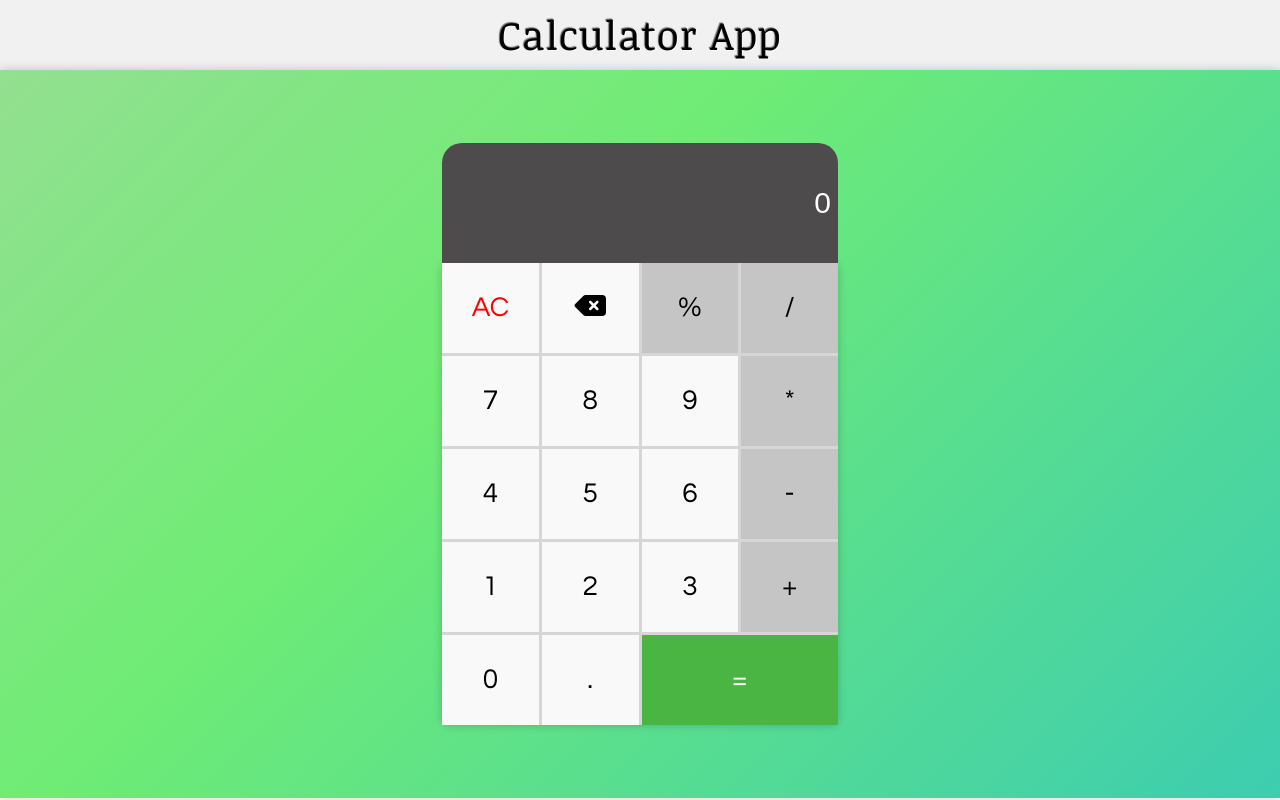
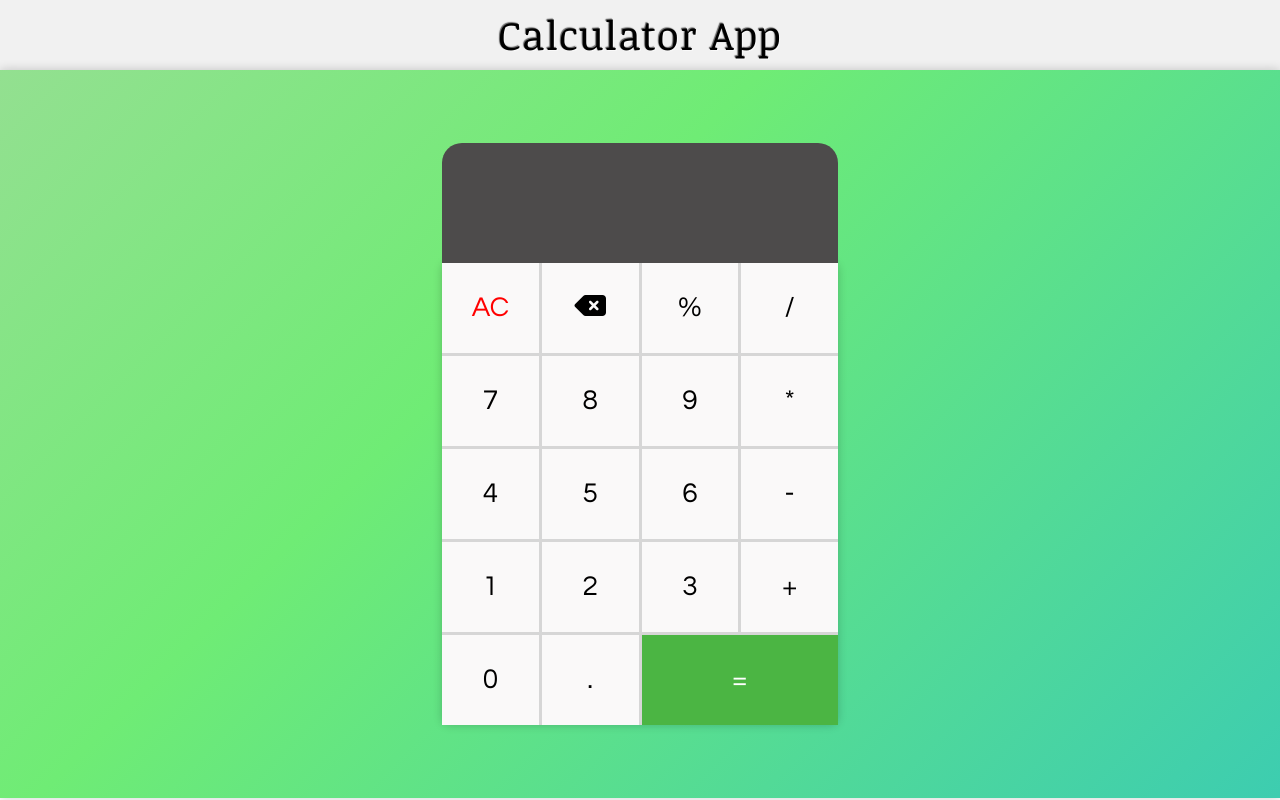
Before and after one commit to AnantKumawat22/CalculatorApp_React, a React (Create React App) app: page / in a window 1280 px wide. Built offline with nearby package versions, Linux system fonts and the light colour scheme.

Commit message:
second commit

```diff
--- a/src/App.css
+++ b/src/App.css
@@ -53,7 +53,7 @@
   margin: 66px auto;
 }
 
-.grid_div{
+#grid_div{
   width: 100%;
   height: auto;
   border-radius: 7px;
@@ -121,10 +121,6 @@
   color: white;
 }
 
-.operator{
-  background-color: #c5c5c5;
-}
-
 .box:active{
   line-height: 10px;
 }
--- a/src/App.js
+++ b/src/App.js
@@ -1,20 +1,20 @@
-import React, { useEffect } from 'react';
+import React from 'react';
 import './App.css';
 import { useState } from 'react';
+import CalcArray from './CalcArray';
 
 function App() {
-
-  const [input, setInput] = useState(0);
+  const [input, setInput] = useState("");
 
   function allClear() {
-    setInput(0);
+    setInput("");
   }
 
   function backspace() {
     if (input.length >= 0) {
       var newStr = input.substring(0, input.length - 1);
       if (newStr == "") {
-        setInput(0);
+        setInput("");
         return;
       }
       setInput(newStr);
@@ -26,20 +26,25 @@ function App() {
     setInput(x);
   }
 
-  const gridclick = () => {
-    var divElements = document.getElementsByClassName('grid_div');
-
-    for (var i = 2; i < divElements.length; i++) {
-      divElements[i].addEventListener('click', function () {
-        setInput(divElements[i].innerText);
-      });
-    };
+  const gridclick = (e) => {
+    let str = input + e.target.innerText;
+    let cal = str.split(" ");
+    setInput(str);
   }
 
-  // function Add(x, y){
-  //   return(x + y);
-  // }
-
+  const result = () => {
+    let res;
+    try {
+      res = eval(input);
+    } catch (e) {
+      if (e instanceof SyntaxError) {
+        alert(e.message);
+      } else {
+        throw e;
+      }
+    }
+    setInput(res);
+  }
 
   return (
     <>
@@ -49,36 +54,19 @@ function App() {
       <div className="container">
         <div className="center_div">
           <input type="text" onChange={inputChange} value={input} id="num" />
-          <div className="grid_div" onClick={gridclick}>
+          <div id="grid_div">
 
             <div className="box" id="item1" onClick={allClear}>AC</div>
             <div className="box" id="item2" onClick={backspace}><i className="fas fa-backspace"></i></div>
-            <div className="box operator" id="item3">%</div>
 
-            <div className="box operator" id="item4">/</div>
-            <div className="box operand" id="item5">7</div>
-
-            <div className="box operand" id="item6">8</div>
-            <div className="box operand" id="item7">9</div>
-
-            <div className="box operator" id="item8">*</div>
-            <div className="box operand" id="item9">4</div>
-
-            <div className="box operand" id="item10">5</div>
-            <div className="box operand" id="item11">6</div>
-
-            <div className="box operator" id="item12">-</div>
-            <div className="box operand" id="item13">1</div>
-
-            <div className="box operand" id="item14">2</div>
-            <div className="box operand" id="item15">3</div>
-
-            <div className="box operator" id="item16">+</div>
-
-            <div className="box operand" id="item17" >0</div>
-            <div className="box operand" id="item18">.</div>
-
-            <div className="box b1" id="item19">=</div>
+            {CalcArray.map((val) => {
+              return (
+                <>
+                  <div className="box" key={val.id} onClick={gridclick}>{val.data}</div>
+                </>
+              );
+            })}
+            <div className="box b1" id="item19" onClick={result}>=</div>
           </div>
         </div>
       </div>
--- /dev/null
+++ b/src/CalcArray.jsx
@@ -0,0 +1,20 @@
+const CalcArray =[
+    { id: 1, data: "%" },
+    { id: 2, data: "/" },
+    { id: 3, data: "7" },
+    { id: 4, data: "8" },
+    { id: 5, data: "9" },
+    { id: 6, data: "*" },
+    { id: 7, data: "4" },
+    { id: 8, data: "5" },
+    { id: 9, data: "6" },
+    { id: 10, data: "-" },
+    { id: 11, data: "1" },
+    { id: 12, data: "2" },
+    { id: 13, data: "3" },
+    { id: 14, data: "+" },
+    { id: 15, data: "0" },
+    { id: 16, data: "." }
+];
+
+export default CalcArray;
```
